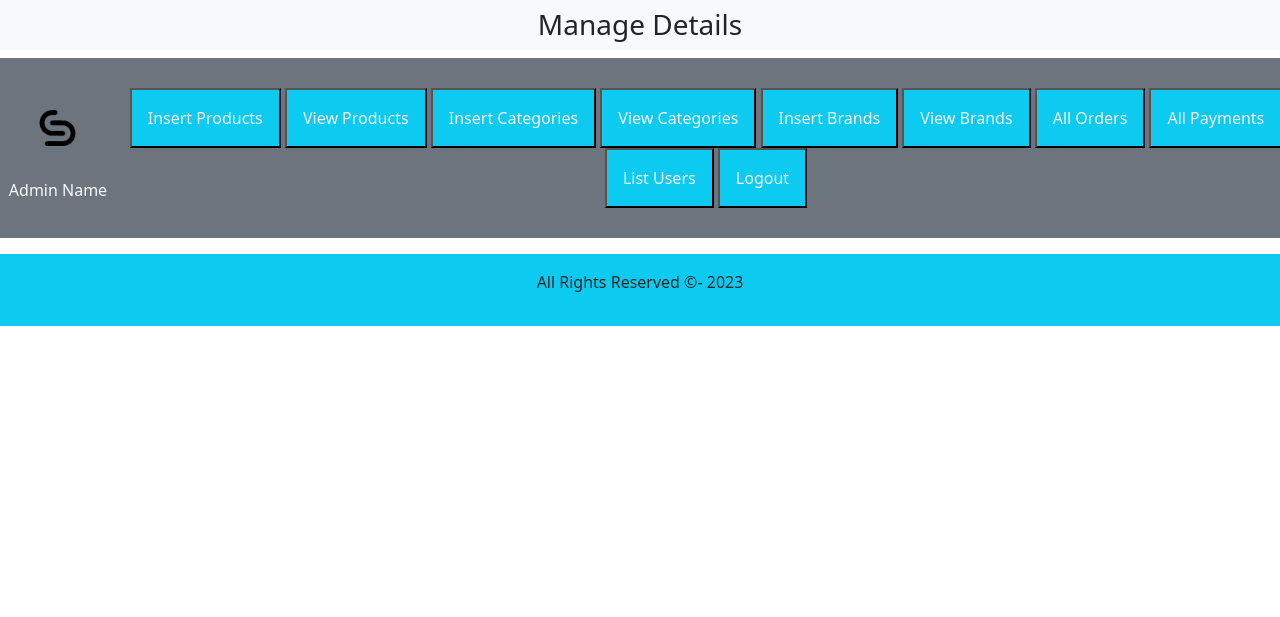
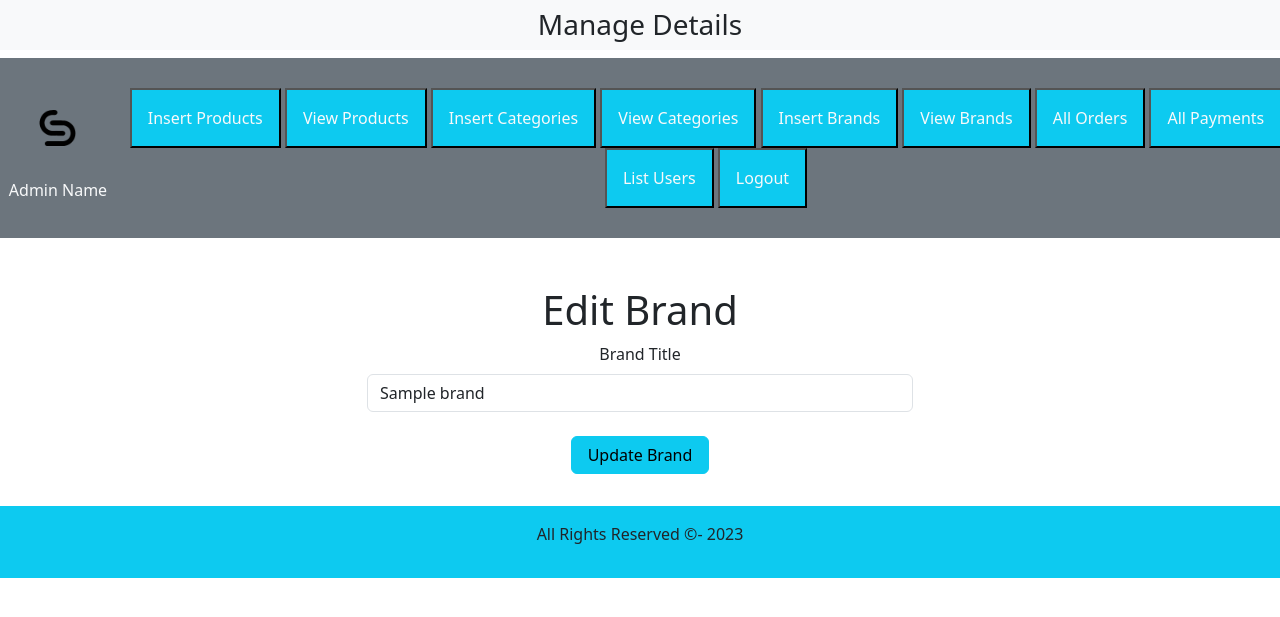
Before and after one commit to naveenkaria/ecommerce-php-mysql-clone, a PHP site: page /admin_panel/index.php?edit_brand=1 in a window 1280 px wide. Shown: the part 76-693 px from the top of the page. Run offline with PHP 8.4, Linux system fonts and the light colour scheme; tables that the repository leaves empty or names only in its code hold one stand-in row (values such as "Sample post").

Commit message:
admin categories and brands edit update -> done

```diff
--- /dev/null
+++ b/admin_panel/edit_brand.php
@@ -0,0 +1,33 @@
+<?php
+if (isset($_GET['edit_brand'])) {
+    $edit_brand = $_GET['edit_brand'];
+
+    $select_query = "Select * from `brands` where brand_id = $edit_brand";
+    $result = mysqli_query($conn, $select_query);
+    $row = mysqli_fetch_assoc($result);
+    $brand_title = $row["brand_title"];
+}
+
+if (isset($_POST["edit_band"])) {
+    $band_title = $_POST['brand_title'];
+
+    $update_query = "update `brands` set brand_title = '$band_title' where brand_id = $edit_brand";
+    $result_band = mysqli_query($conn, $update_query);
+    if ($result_band) {
+        echo "<script>alert('Brand is been updated successfully')</script>";
+        echo "<script>window.open('index.php?view_brands','_self')</script>";
+    }
+}
+?>
+
+<div class='container mt-5'>
+    <h1 class="text-center">Edit Brand</h1>
+    <form action="" method="post" class='text-center'>
+        <div class="form-outline mb-4 w-50 m-auto">
+            <label for="brand_title" class='form-label'>Brand Title</label>
+            <input type="text" name="brand_title" id="brand_title" class='form-control'
+                value="<?php echo $brand_title ?>" required>
+        </div>
+        <input type="submit" value="Update Brand" name="edit_band" class="btn btn-info px-3 mb-3">
+    </form>
+</div>
--- a/admin_panel/index.php
+++ b/admin_panel/index.php
@@ -126,6 +126,12 @@ session_start();
         if (isset($_GET['view_brands'])) {
             include('view_brands.php');
         }
+        if (isset($_GET['edit_category'])) {
+            include('edit_category.php');
+        }
+        if (isset($_GET['edit_brand'])) {
+            include('edit_brand.php');
+        }
         ?>
     </div>
 
--- a/admin_panel/view_brands.php
+++ b/admin_panel/view_brands.php
@@ -25,7 +25,8 @@
                 <td>
                     <?php echo $brand_title; ?>
                 </td>
-                <td><a href="#" class='text-dark'><i class="fa-solid fa-pen-to-square"></i></a></td>
+                <td><a href="index.php?edit_brand=<?php echo $brand_id ?>" class='text-dark'><i
+                            class="fa-solid fa-pen-to-square"></i></a></td>
                 <td><a href="#" class='text-dark'><i class="fa-solid fa-trash"></i></a></td>
             </tr>
         <?php } ?>
--- a/admin_panel/view_categories.php
+++ b/admin_panel/view_categories.php
@@ -25,7 +25,8 @@
                 <td>
                     <?php echo $category_title; ?>
                 </td>
-                <td><a href="#" class='text-dark'><i class="fa-solid fa-pen-to-square"></i></a></td>
+                <td><a href="index.php?edit_category=<?php echo $category_id ?>" class='text-dark'><i
+                            class="fa-solid fa-pen-to-square"></i></a></td>
                 <td><a href="#" class='text-dark'><i class="fa-solid fa-trash"></i></a></td>
             </tr>
         <?php } ?>
```
Also changed, not shown: admin_panel/edit_category.php (added, +33 -0 lines).
